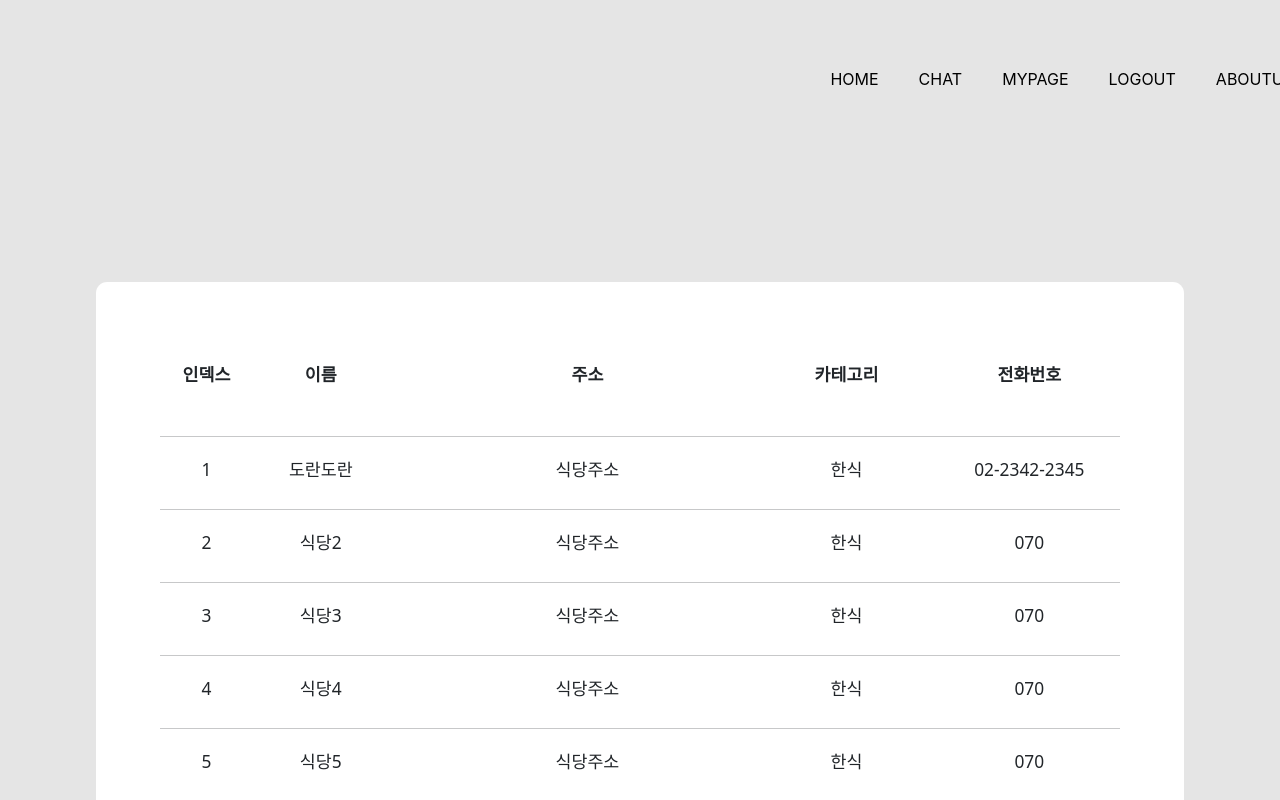
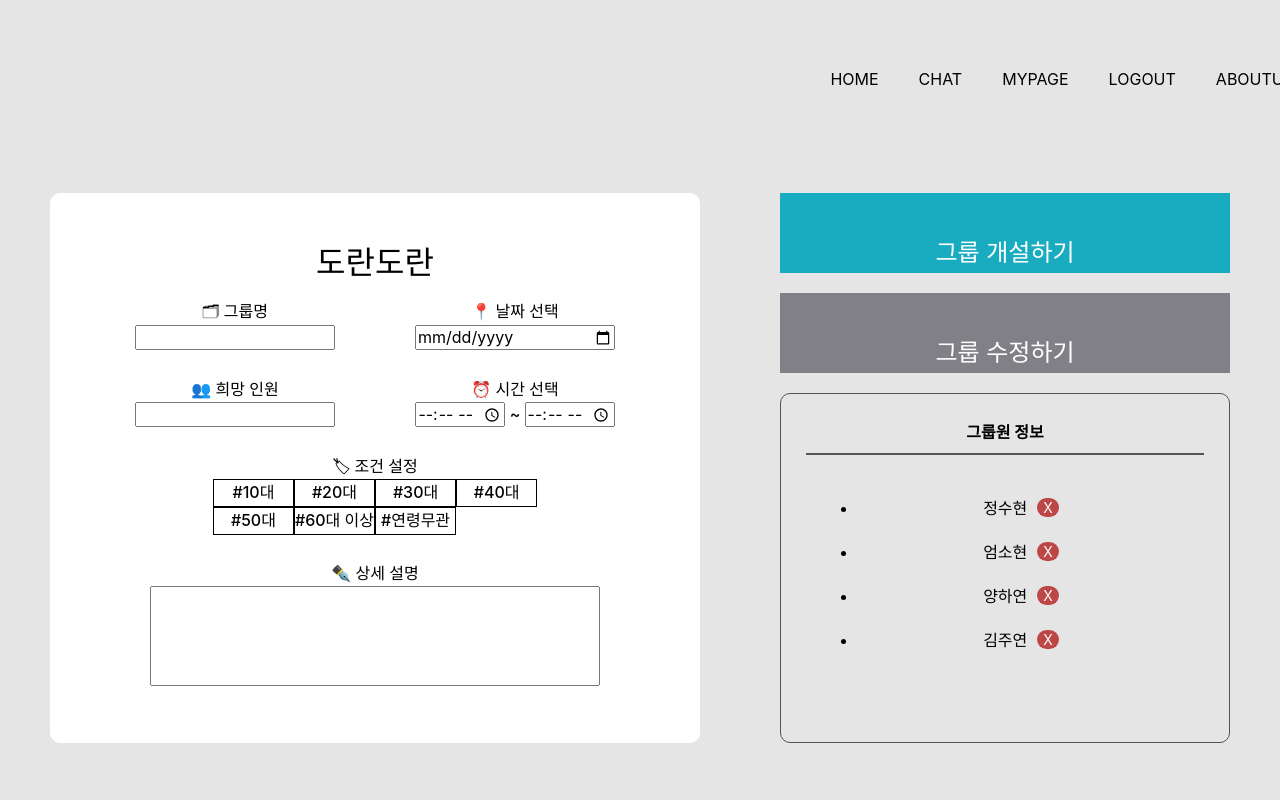
Before and after one commit to HamBab/hambab-client, a React (Create React App) app: page /restaurants/editgroup in a window 1280 px wide. Shown: the top 800 px of the page. Built offline with nearby package versions, Linux system fonts and the light colour scheme.

Commit message:
FEAT: 그룹 수정 페이지 추가

```diff
--- a/src/App.js
+++ b/src/App.js
@@ -8,6 +8,7 @@ import Login from "./components/Login";
 import Signup from "./components/Signup";
 import RestaurantList from "./components/RestaurantList";
 import MakeGroup from "./components/MakeGroup";
+import EditGroup from "./components/EditGroup";
 import "bootstrap/dist/css/bootstrap.min.css";
 
 function App() {
@@ -25,6 +26,7 @@ function App() {
 					<Route path="restaurants/:category" element={<RestaurantList />} />
 					<Route path="restaurants/detail" element={<Detail />} />
 					<Route path="restaurants/makegroup" element={<MakeGroup />} />
+					<Route path="restaurants/editgroup" element={<EditGroup />} />
 					<Route path="/login" element={<Login />} />
 					<Route path="/signup" element={<Signup />} />
 				</Route>
--- a/src/components/Detail.js
+++ b/src/components/Detail.js
@@ -1,6 +1,5 @@
 import React, { useState } from "react";
 import Navbar from "./Navbar.js";
-
 import {
     MkGroupButton,
     Info,
--- /dev/null
+++ b/src/components/EditGroup.js
@@ -0,0 +1,148 @@
+import { React, useState } from "react";
+import {
+    Content,
+    Main,
+    MainContents,
+    Item,
+    LItem,
+    RItem,
+    FullItem,
+    Tag,
+    Tags,
+    MkGroupButton,
+    Info,
+    InfoHeader,
+    InfoBody,
+    Tab1,
+    Tab2,
+    Tab3,
+    GroupMember,
+
+} from "./styledComponent";
+
+// 그룹 개설 페이지
+const Details = (props) => {
+    return (
+        <MainContents>
+            <header>
+                <h2>{props.name}</h2>
+            </header>
+            <LItem>
+                <Item>
+                    🗂 그룹명
+                    <p><input type="text"></input>
+                    </p>
+                </Item>
+            </LItem>
+            <RItem>
+                <Item>
+                    📍 날짜 선택
+                    <p><input type="date"></input></p>
+                </Item>
+            </RItem>
+            <LItem>
+                <Item>
+                    👥 희망 인원
+                    <p><input type="number" min={1}></input></p>
+                </Item>
+            </LItem>
+            <RItem>
+                <Item>
+                    ⏰ 시간 선택
+                    <p><input type="time" style={{width:'90px'}}></input> ~ <input type="time"style={{width:'90px'}}></input></p>
+                </Item>
+            </RItem>
+            <FullItem>
+                <Item>
+                    🏷 조건 설정
+                    <p><Tags>
+                            <Tag>#10대</Tag>
+                            <Tag>#20대</Tag>
+                            <Tag>#30대</Tag>
+                            <Tag>#40대</Tag>
+                            <Tag>#50대</Tag>
+                            <Tag>#60대 이상</Tag>
+                            <Tag>#연령무관</Tag>
+                        </Tags>
+                    </p>
+                </Item>
+            </FullItem>
+            <FullItem>
+                <Item>
+                    ✒️ 상세 설명<br></br>
+                    <textarea></textarea>
+                </Item>
+            </FullItem>
+            </MainContents>
+    )
+}
+
+const Groups = (props) => {
+    return (
+        <GroupMember>
+            <MkGroupButton onClick={console.log("그룹 생성")}>
+                <button type="submit">그룹 개설하기</button>
+            </MkGroupButton>
+            <MkGroupButton className="group-edit" onClick={console.log("그룹 수정")}>
+                <button type="submit">그룹 수정하기</button>
+            </MkGroupButton>
+            <Info className="info-member">
+                <InfoHeader style={{ gridTemplateColumns: "3fr" }}>
+                        그룹원 정보
+                </InfoHeader>
+                <InfoBody  style={{ gridTemplateColumns: "3fr" }} className="infobody-member">
+                    <ul>
+                        <li>
+                            {props.user1}
+                            <article>
+                            <button>X</button>
+                            </article>
+                        </li>
+
+                        <li>
+                            {props.user2}
+                            <article>
+                            <button>X</button>
+                            </article>
+                        </li>
+
+                        <li>
+                            {props.user3}
+                            <article>
+                            <button>X</button>
+                            </article>
+                        </li>
+
+                        <li>
+                            {props.user4}
+                            <article>
+                            <button>X</button>
+                            </article>
+                        </li>
+
+                    </ul>
+                </InfoBody>
+            </Info>
+        </GroupMember>
+    )
+}
+const EditGroup = () => {
+    const RestName = "도란도란";
+    const RestCategory = "한식";
+    const RestAddress = "서울특별시 동대문구";
+    const RestNumber = "02-123-4567";
+    const User1 = "정수현"
+    const User2 = "엄소현"
+    const User3 = "양하연"
+    const User4 = "김주연"
+
+    return (
+        <Content>
+            <Main>
+                <Details name={RestName} category={RestCategory} address={RestAddress} number={RestNumber}></Details>
+                <Groups user1={User1} user2={User2} user3={User3} user4={User4}></Groups>
+            </Main>
+        </Content>
+    )
+}
+export default EditGroup;
--- a/src/components/styledComponent.js
+++ b/src/components/styledComponent.js
@@ -420,12 +420,25 @@ export const MkGroupButton = styled.div`
 			background-color: #ffffff;
 			color: #19abbf;
 		}
+
 	}
 	display: flex;
 	flex-direction: column;
 	justify-content: center;
 	align-self: stretch;
 	height: 80px;
+
+		&.group-edit {
+			button {
+				color: #ffffff;
+				background-color: #818087;
+				&:hover {
+					color: #818087;
+					box-shadow: 0 0 0 3px #818087 inset;
+					background-color: #ffffff;
+				}
+		}
+	}
 `;
 export const Info = styled.div`
 	border-radius: 10px;
@@ -442,6 +455,10 @@ export const Info = styled.div`
     height: 430px;
     position: relative;
     overflow: auto;
+
+	&.info-member {
+		height: 350px;
+	}
 `;
 
 export const InfoHeader = styled.div`
@@ -483,6 +500,27 @@ export const InfoBody = styled.div`
 	li {
 		margin-top: 20px;
 		margin-bottom: 20px;
+	}
+	&.infobody-member{
+		article {
+			margin-left: 10px;
+			display: inline-block;
+			button {
+				border-radius: 50px;
+				border: none;
+				color: #ffffff;
+				background-color: #BD4747;
+				font-size: 14px;
+				vertical-align: text-top;
+			}
+		}
+		ul {
+			margin 20px;
+		}
+		li {
+			margin-top: 20px;
+			margin-bottom: 20px;
+		}
 	}
 `;
 
@@ -534,3 +572,16 @@ export const GroupOption = styled.div
     height: 550px;
     position: relative;
 `;
+
+export const GroupMember = styled.div
+`
+	display: flex;
+    flex-direction: column;
+    gap: 20px;
+    align-items: flex-start;
+    justify-content: flex-start;
+    flex-shrink: 0;
+    width: 450px;
+	height: 550px;
+    position: relative;
+`;
```
